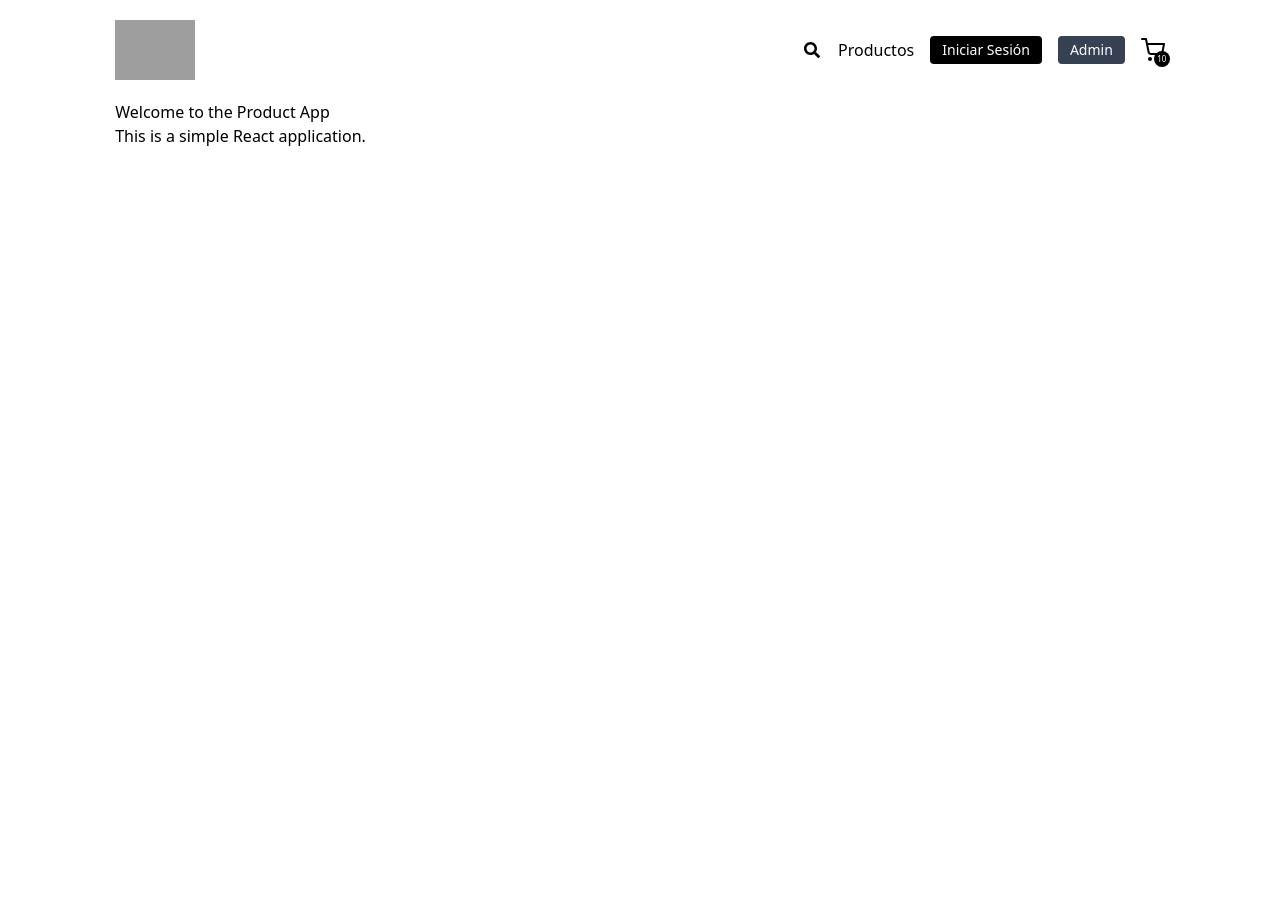
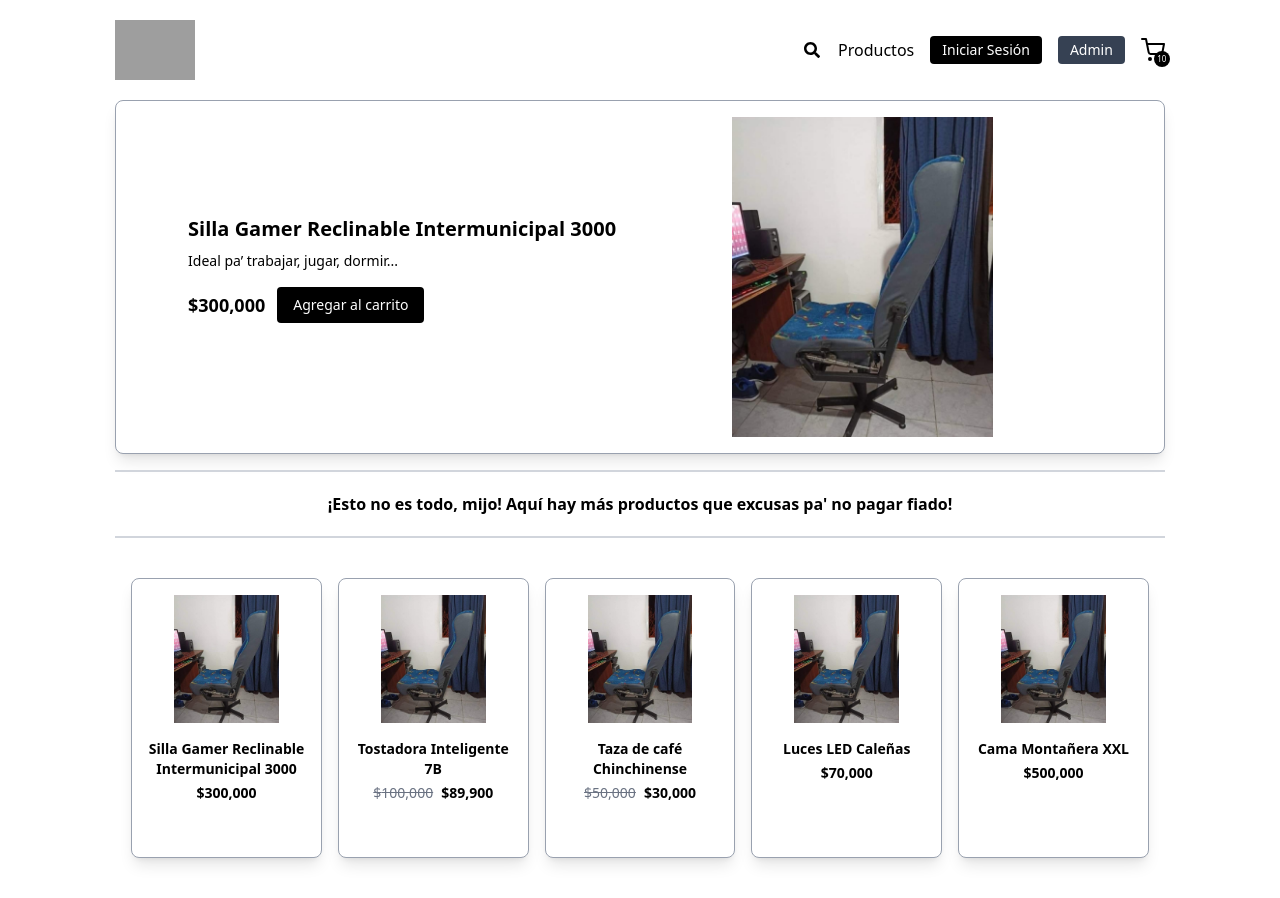
Before and after one commit to dangv31/devwebTrabajo, a React (Vite) app in the folder frontend/: page /product/111 in a window 1280 px wide. Before the commit the page ends 800 px from the top, so only its background shows below. Built offline with nearby package versions, Linux system fonts and the light colour scheme; grey boxes are pictures that could not be loaded.

Commit message:
pagina de productos y funcionalidad del ver producto del popup

```diff
--- a/frontend/src/components/ProductCard.jsx
+++ b/frontend/src/components/ProductCard.jsx
@@ -1,18 +1,17 @@
 import React from "react";
+import {Link} from "react-router-dom";
 
 const ProductCard = ({ product }) => {
-    const tieneDescuento = product.oldPrice && product.oldPrice > product.price;
+    const discount = product.oldPrice && product.oldPrice > product.price;
 
     return (
         <div className="border border-gray-400 rounded-lg shadow-lg bg-white p-4 flex flex-col items-center h-70">
-            <img
-                src={product.image[0]}
-                alt={product.name}
-                className="w-full h-32 object-contain mb-4"
-            />
+            <Link to={`/product/${product.id}`}>
+                <img src={product.image[0]} alt={product.name} className="w-full h-32 object-contain mb-4"/>
+            </Link>
             <p className="text-sm font-semibold text-center">{product.name}</p>
             <div className="flex items-center gap-2 mt-1">
-                {tieneDescuento && (
+                {discount && (
                     <span className="line-through text-gray-500 text-sm">
                         ${product.oldPrice.toLocaleString()}
                     </span>
--- a/frontend/src/components/ProductPopup.jsx
+++ b/frontend/src/components/ProductPopup.jsx
@@ -1,5 +1,6 @@
 import React from 'react';
 import { IoClose } from "react-icons/io5";
+import {Link} from "react-router-dom";
 
 const ProductPopup = ({ product, onClose }) => {
   if (!product || !product.oldPrice) return null;
@@ -40,10 +41,11 @@ const ProductPopup = ({ product, onClose }) => {
           {product.description}
         </p>
       )}
-
-      <button className="w-full bg-black text-white font-bold py-3 px-6 rounded-md text-sm hover:bg-gray-800 transition-transform hover:scale-105 cursor-pointer">
-        Ver producto
-      </button>
+      <Link to={`product/${product.id}`}>
+          <button className="w-full bg-black text-white font-bold py-3 px-6 rounded-md text-sm hover:bg-gray-800 transition-transform hover:scale-105 cursor-pointer">
+              Ver producto
+          </button>
+      </Link>
     </div>
   );
 };
--- a/frontend/src/pages/Product.jsx
+++ b/frontend/src/pages/Product.jsx
@@ -1,10 +1,36 @@
-import React from 'react';
+import React, { useContext, useEffect, useState } from 'react';
+import { useParams } from "react-router-dom";
+import { ShopContext } from "../context/ShopContext.jsx";
+import ProductInfo from "../components/ProductInfo.jsx";
+import Recommendation from "../components/Recommendation.jsx";
 
 const Product = () => {
+    const { productId } = useParams();
+    const { products } = useContext(ShopContext);
+    const [productData, setProductData] = useState(null);
+
+    useEffect(() => {
+        const foundProduct = products.find((p) => p.id === parseInt(productId));
+        setProductData(foundProduct);
+    }, [productId, products]);
+
+    if (!productData) {
+        return (
+            <div className="text-center py-20 text-lg">
+                Producto no encontrado.
+            </div>
+        );
+    }
+
     return (
         <div>
-            <h1>Welcome to the Product App</h1>
-            <p>This is a simple React application.</p>
+            <ProductInfo product={productData} />
+            <hr className="border-t-2 border-gray-300 mb-4 mt-4" />
+            <h1 className="font-bold text-sm text-center md:text-base text-black m-5">
+                ¡Esto no es todo, mijo! Aquí hay más productos que excusas pa' no pagar fiado!
+            </h1>
+            <hr className="border-t-2 border-gray-300 mb-4" />
+            <Recommendation/>
         </div>
     );
 };
```
